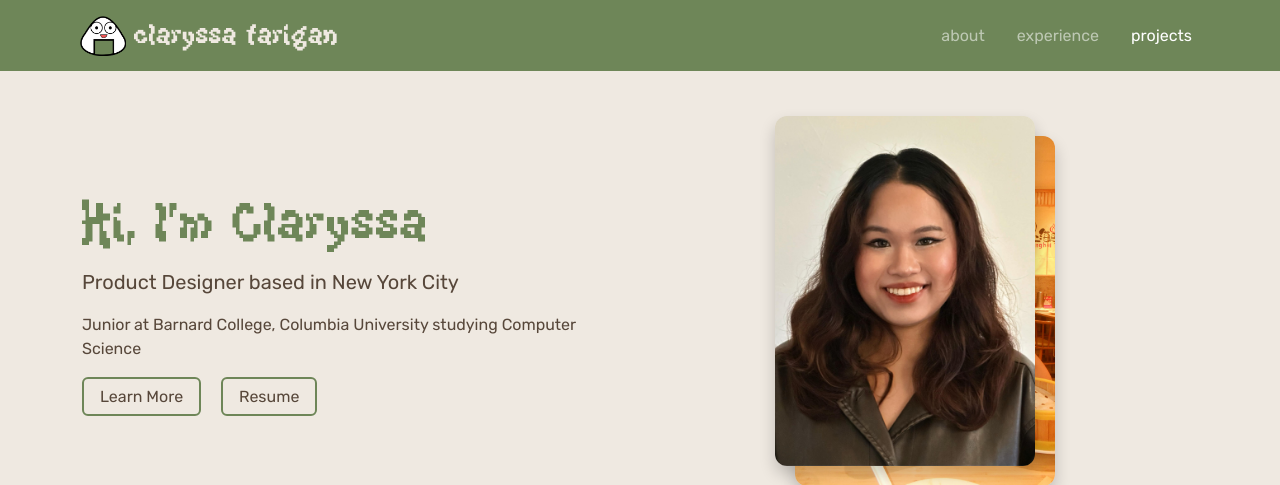
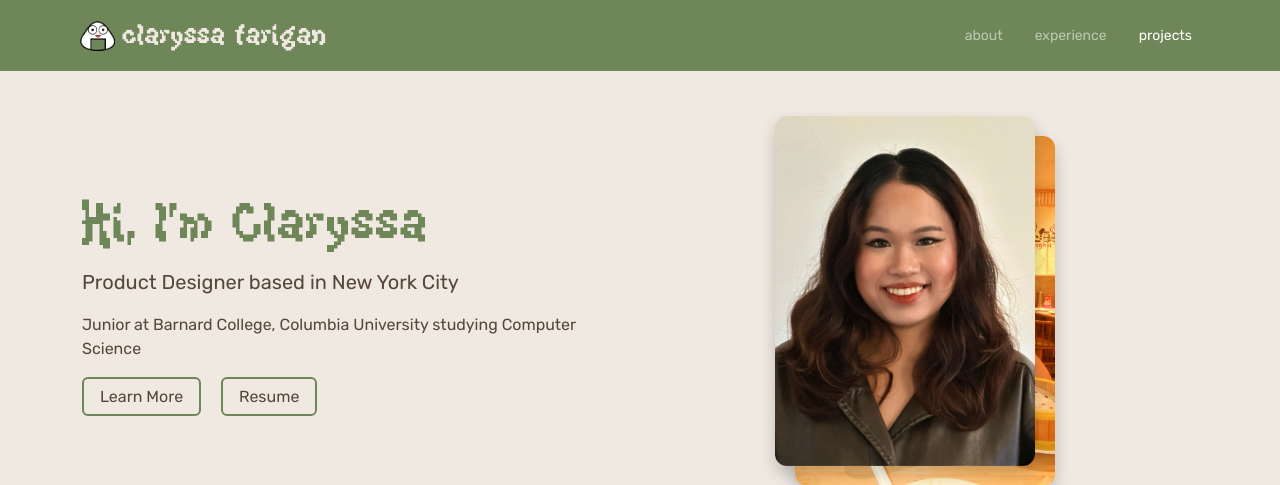
Before and after one commit to claryssayuanwie/portfolio, a Flask app: page / in a window 1280 px wide. Shown: the top 485 px of the page. Run offline with Flask 3, Linux system fonts and the light colour scheme.

Commit message:
make fonts smaller

```diff
--- a/static/style.css
+++ b/static/style.css
@@ -63,17 +63,12 @@ h3, h4 {
   flex-direction: row;
   gap: 1rem;
   white-space: nowrap;
-  flex-wrap: wrap;
-  justify-content: center;
-
+  font-size: 14px;
 }
 
 @media (max-width: 768px) {
   .navbar-brand {
     font-size: 24px;
-    justify-content: center;
-    text-align: center;
-
   }
   .nav-link {
     padding: 0.5rem 0.75rem;
--- a/templates/homepage.html
+++ b/templates/homepage.html
@@ -14,13 +14,10 @@
 </head>
 <body>
     <!-- Navbar -->
-   <nav class="navbar navbar-expand-lg navbar-dark fixed-top">
-    <div class="container d-flex flex-wrap justify-content-between align-items-center">
-      <!-- Logo + Name -->
-       <a class="navbar-brand d-flex align-items-center" href="#home">
-        <img src="{{ url_for('static', filename='images/favicon.png') }}" alt="onigiri" style="height: 40px; margin-right: 8px;">
-        claryssa tarigan
-      </a>
+    <nav class="navbar navbar-expand navbar-dark fixed-top">
+      <div class="container justify-content-between d-flex align-items-center">
+          <a class="navbar-brand" href="#home"><img src="{{ url_for('static', filename='images/favicon.png') }}"
+                             alt="onigiri" style="height: 30px; margin-right: 8px;">claryssa tarigan</a>
           <!-- Remove the toggle button -->
           <div class="d-flex">  <!-- Changed from collapse -->
               <ul class="navbar-nav ms-auto">
```
